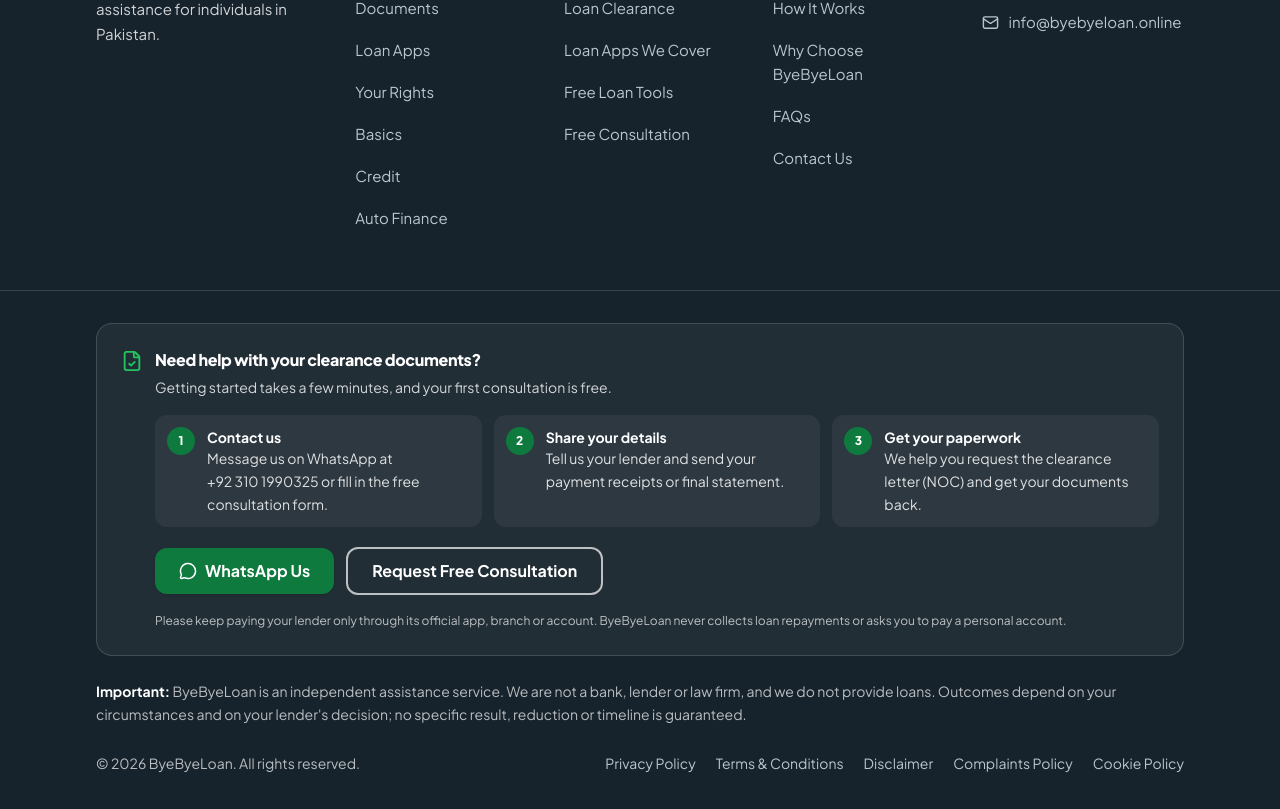
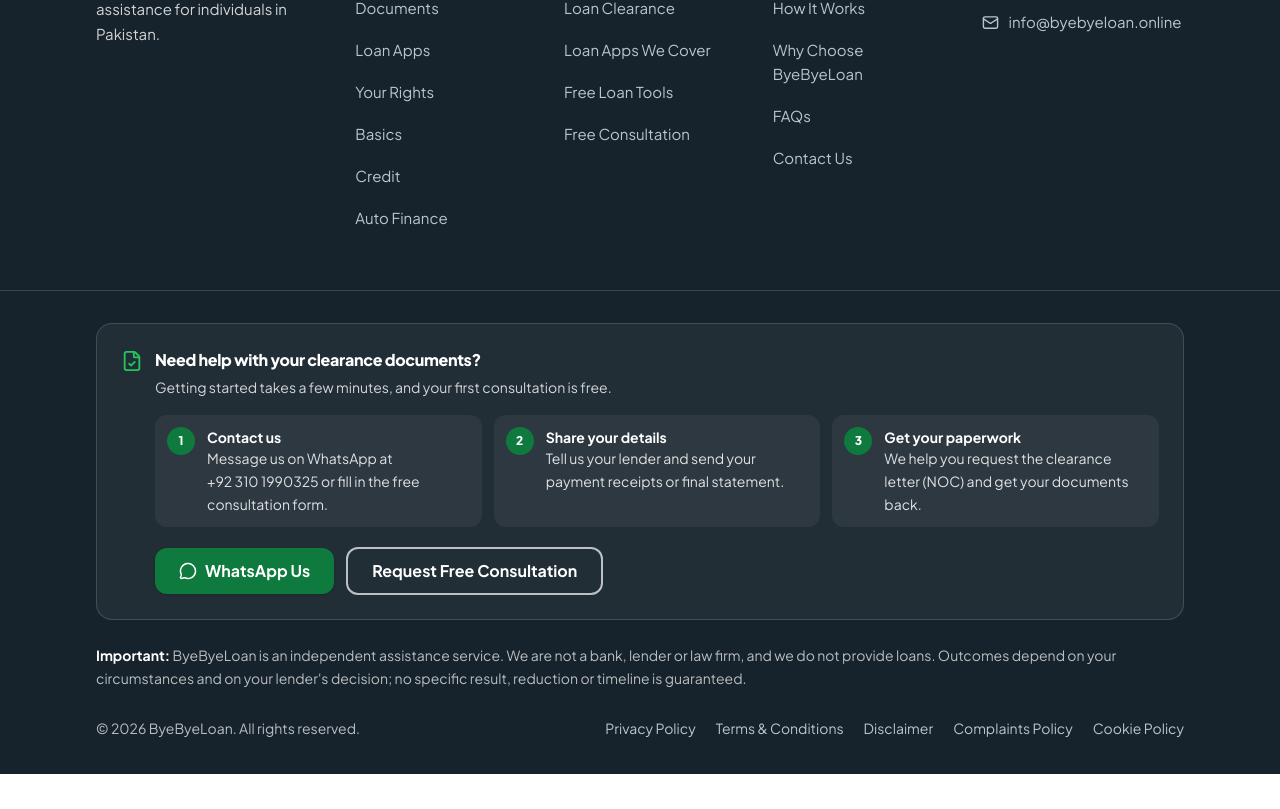
Before and after one commit to mrhabashah5/lc, a Next.js app: page / in a window 1280 px wide. Shown: the part 7024-7833 px from the top of the page. After the commit the page ends 7798 px from the top, so only its background shows below. Built offline with nearby package versions, Linux system fonts and the light colour scheme; no server answers.

Commit message:
Remove the payment note from the footer help box

```diff
--- a/src/components/Footer.tsx
+++ b/src/components/Footer.tsx
@@ -119,10 +119,6 @@ export function Footer() {
                     Request Free Consultation
                   </Link>
                 </div>
-                <p className="mt-4 text-xs leading-relaxed text-white/70">
-                  Please keep paying your lender only through its official app, branch or account. {site.name} never
-                  collects loan repayments or asks you to pay a personal account.
-                </p>
               </div>
             </div>
           </div>
```
